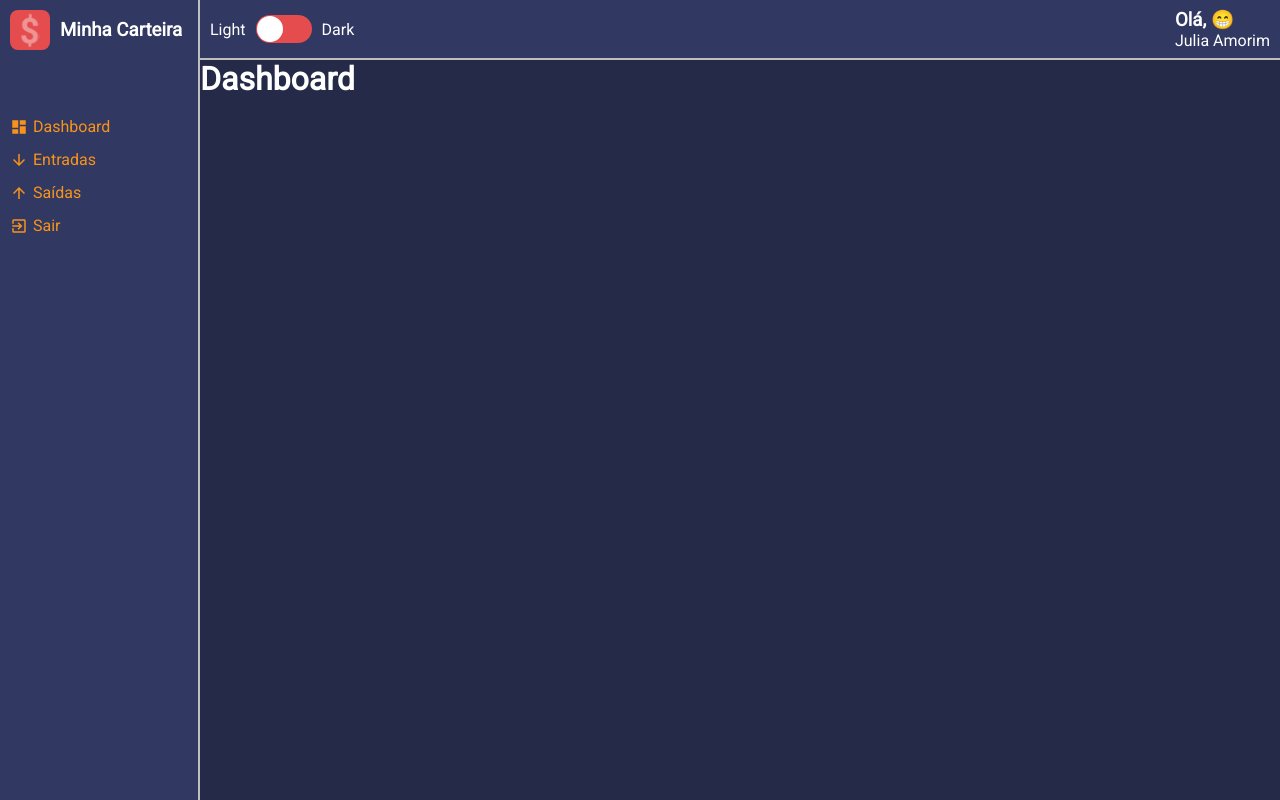
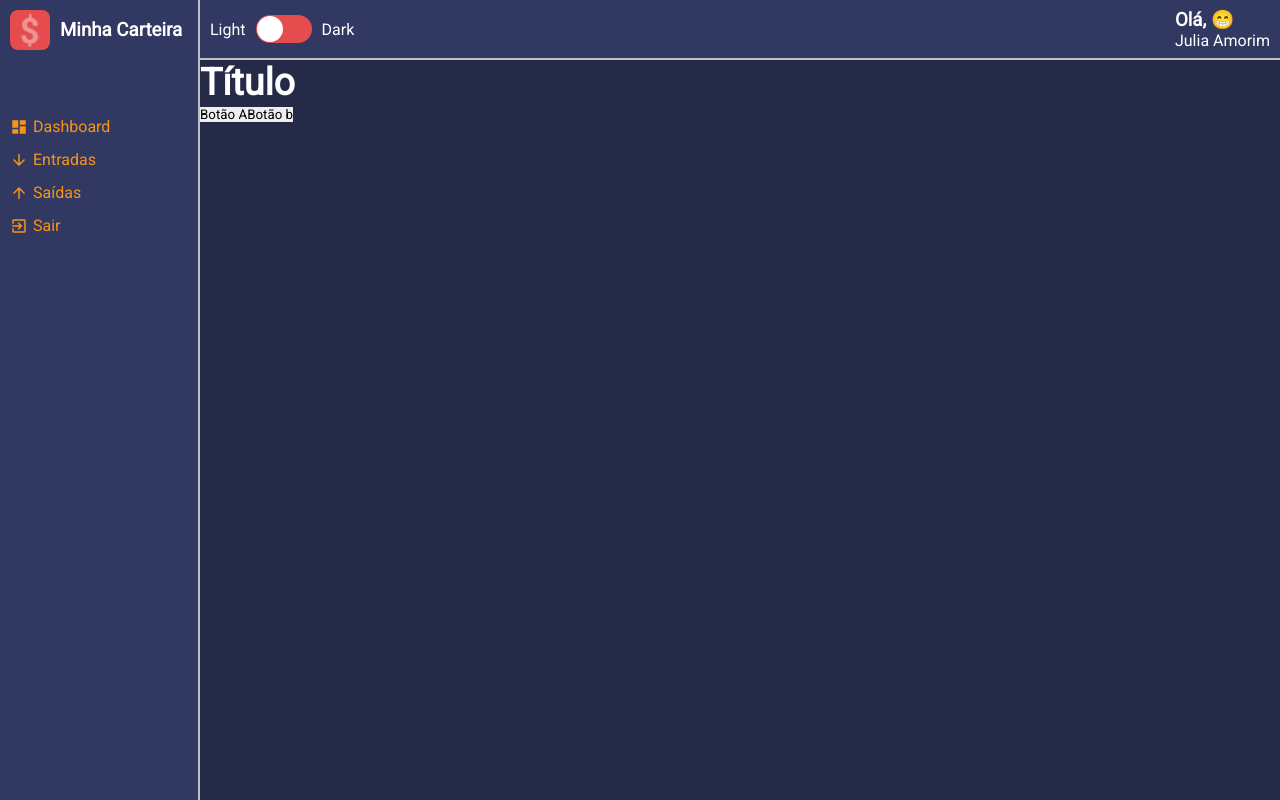
Before and after one commit to KaKeeM/minha-carteira, a React (Create React App) app: page / in a window 1280 px wide. Built offline with nearby package versions, Linux system fonts and the light colour scheme.

Commit message:
Novas divs do content header

```diff
--- a/src/Pages/Dashboard/Index.tsx
+++ b/src/Pages/Dashboard/Index.tsx
@@ -1,10 +1,13 @@
 import React from "react";
+import ContentHeader from "../../components/ContentHeader";
+import {Container} from './styles'
 
 //FC é functional componente : => componente funcional
 const Dashboard: React.FC  = () => {
     return (
-        <h1>Dashboard</h1>
-
+        <Container>
+            <ContentHeader/>
+        </Container>
     )
 }
 
--- /dev/null
+++ b/src/Pages/Dashboard/styles.ts
@@ -0,0 +1,5 @@
+import styled from 'styled-components';
+
+export const Container = styled.div`
+
+`;
--- a/src/components/ContentHeader/index.tsx
+++ b/src/components/ContentHeader/index.tsx
@@ -1,11 +1,17 @@
 import React from "react";
-import {Container} from './styles';
+import {Container, Title, Controllers} from './styles';
 
 //FC é functional componente : => componente funcional
 const ContentHeader: React.FC  = () => {
     return (
         <Container>
-            <h1> ContentHeader</h1>
+            <Title>
+                <h1> Título </h1>
+            </Title>
+            <Controllers>
+                <button type="button">Botão A</button>
+                <button type="button">Botão b</button>
+            </Controllers>
         </Container>
     )
 }
--- a/src/components/ContentHeader/styles.ts
+++ b/src/components/ContentHeader/styles.ts
@@ -1,3 +1,7 @@
 import styled from 'styled-components';
 
 export const Container = styled.div``;
+
+export const Title = styled.h3``;
+
+export const Controllers = styled.div``;
```
